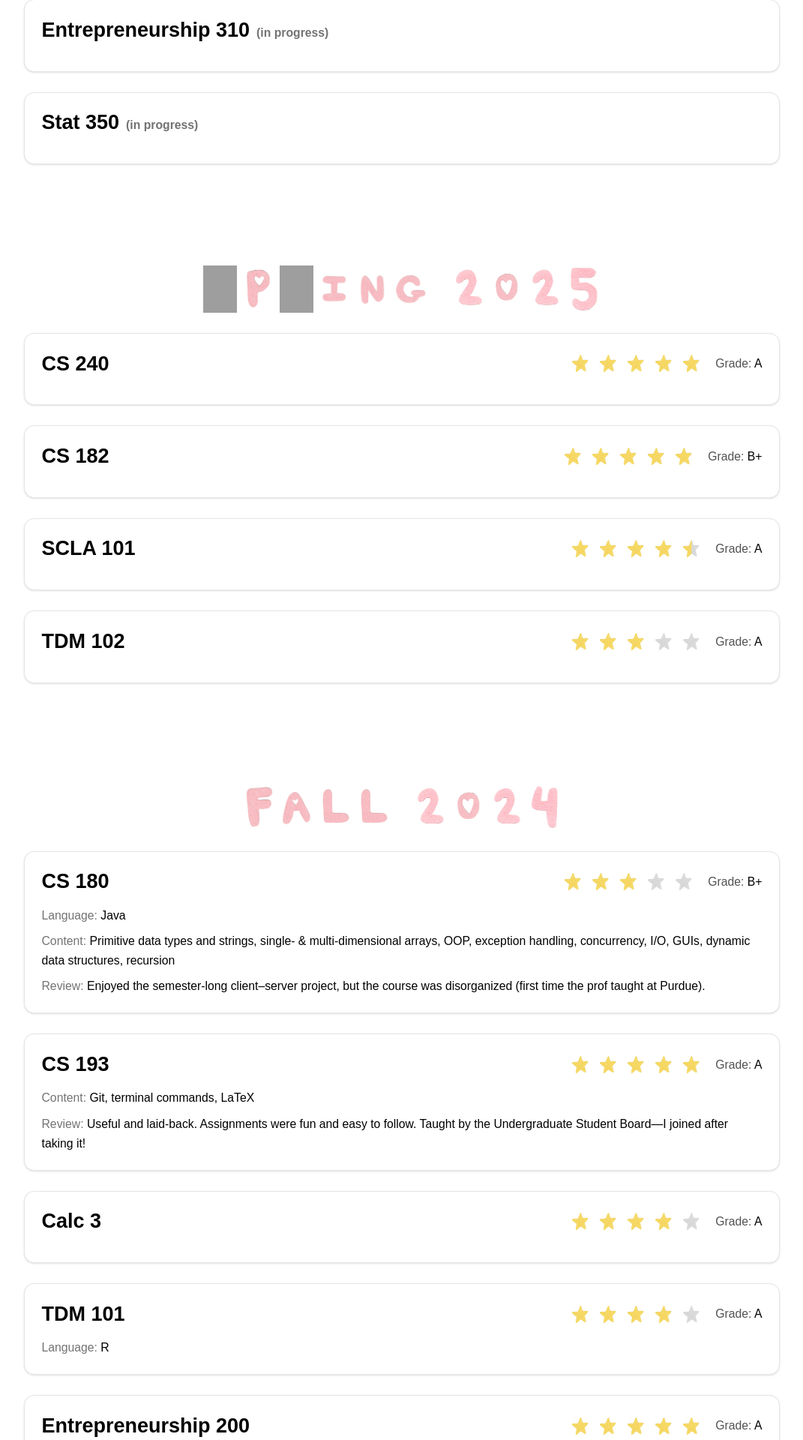
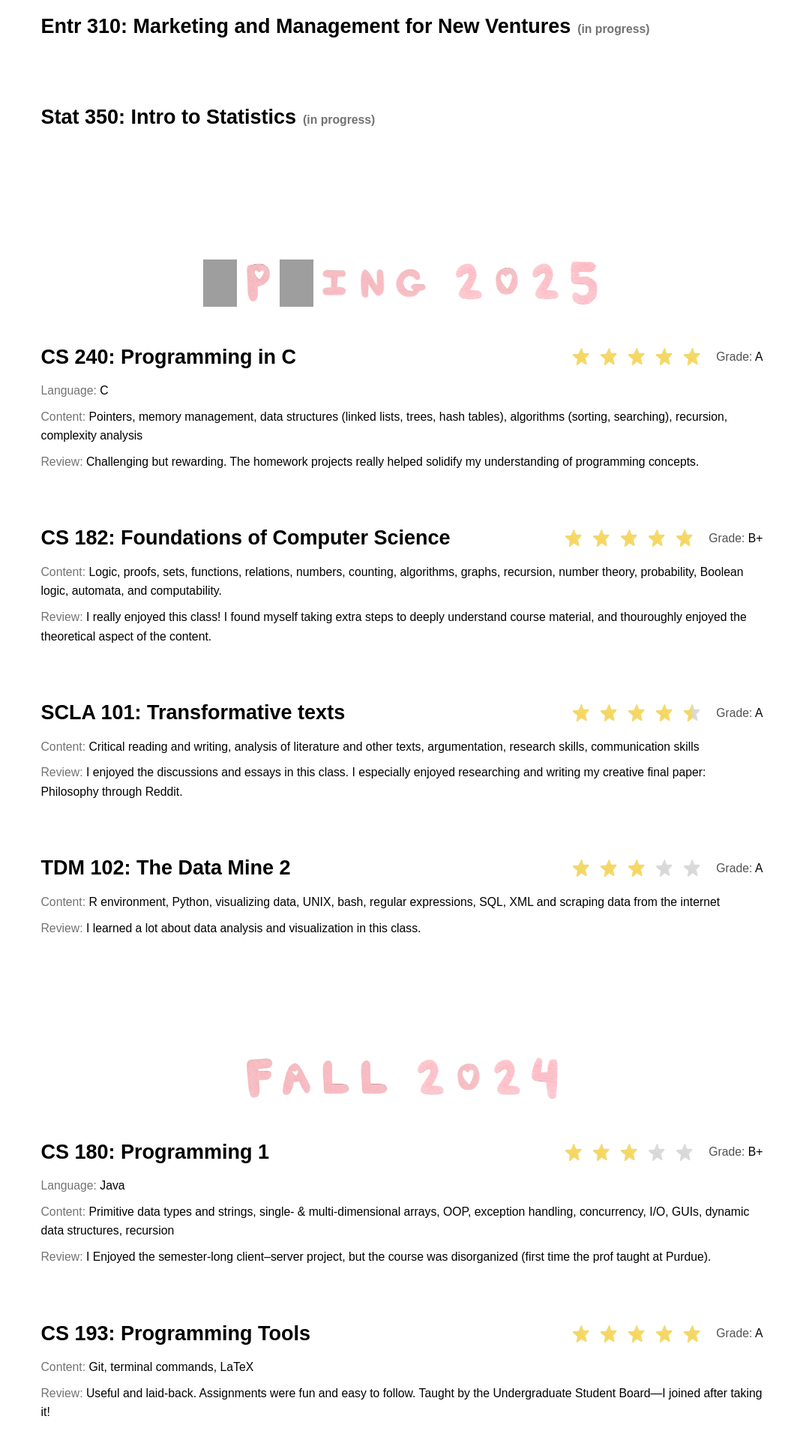
Before and after one commit to anikaact/AnikasArchives, a Next.js app: page /classes in a window 1280 px wide. Shown: the part 576-2496 px from the top of the page at 75% size, without its empty margins (104-1175 px from the left). Built offline with nearby package versions, Linux system fonts and the light colour scheme; grey boxes are pictures that could not be loaded; a web font is replaced by a local one.

Commit message:
wrote all my classes

```diff
--- a/src/app/classes/page.tsx
+++ b/src/app/classes/page.tsx
@@ -85,7 +85,7 @@ function CourseCard({ course }: { course: Course }) {
   const { code, title, grade, rating, language, content, review, inProgress } = course;
 
   return (
-    <div className="rounded-xl border border-neutral-200 shadow-sm p-5 bg-white">
+    <div className="rounded-xl p-5 bg-white">
       <div className="flex flex-wrap items-center justify-between gap-3">
         <div className="text-2xl font-semibold">
           <span className="text-black">{code}</span>
@@ -130,40 +130,81 @@ function CourseCard({ course }: { course: Course }) {
 export default function ClassesPage() {
   const fall2024: Course[] = [
     {
-      code: "CS 180",
+      code: "CS 180: Programming 1",
       grade: "B+",
       rating: 3,
       language: "Java",
       content:
         "Primitive data types and strings, single- & multi-dimensional arrays, OOP, exception handling, concurrency, I/O, GUIs, dynamic data structures, recursion",
       review:
-        "Enjoyed the semester-long client–server project, but the course was disorganized (first time the prof taught at Purdue).",
+        "I Enjoyed the semester-long client–server project, but the course was disorganized (first time the prof taught at Purdue).",
     },
     {
-      code: "CS 193",
+      code: "CS 193: Programming Tools",
       grade: "A",
       rating: 5,
       content: "Git, terminal commands, LaTeX",
       review:
         "Useful and laid-back. Assignments were fun and easy to follow. Taught by the Undergraduate Student Board—I joined after taking it!",
     },
-    { code: "Calc 3", grade: "A", rating: 4, content: "", review: "" },
-    { code: "TDM 101", grade: "A", rating: 4, language: "R", content: "", review: "" },
-    { code: "Entrepreneurship 200", grade: "A", rating: 5, content: "", review: "" },
+    {
+      code: "MA 261: Multivariable Calculus",
+      grade: "A",
+      rating: 4,
+      content: "Planes, lines, and curves in three dimensions. Differential calculus of several variables; multiple integrals.",
+      review: "I mainly self-studied for this class, and the content was interesting. " },
+    {
+      code: "TDM 101: The Data Mine 1",
+      grade: "A",
+      rating: 4,
+      language: "R",
+      content: "R, Python, SQL, UNIX, web scraping",
+      review: "I enjoyed the weekly projects in this class! I had never coded in R previous to this, and it was a smooth introduction into basic R concepts." },
+    {
+      code: "ENTR 200: Intro to Entrepreneurship & Innovation",
+      grade: "A",
+      rating: 5,
+      content: "Intro to entrepreneurship and technology commercialization, business skills, careers, and world economy.",
+      review: "My professor for this class was super engaging! I also enjoyed coming up with a business venture with my group." },
   ];
 
   const spring2025: Course[] = [
-    { code: "CS 240", grade: "A", rating: 5 },
-    { code: "CS 182", grade: "B+", rating: 5 },
-    { code: "SCLA 101", grade: "A", rating: 4.5 },
-    { code: "TDM 102", grade: "A", rating: 3 },
+    {
+      code: "CS 240: Programming in C",
+      grade: "A",
+      rating: 5,
+      language: "C",
+      content: "Pointers, memory management, data structures (linked lists, trees, hash tables), algorithms (sorting, searching), recursion, complexity analysis",
+      review: "Challenging but rewarding. The homework projects really helped solidify my understanding of programming concepts."
+     },
+    {
+      code: "CS 182: Foundations of Computer Science",
+      grade: "B+",
+      rating: 5,
+      content: "Logic, proofs, sets, functions, relations, numbers, counting, algorithms, graphs, recursion, number theory, probability, Boolean logic, automata, and computability.",
+      review: "I really enjoyed this class! I found myself taking extra steps to deeply understand course material, and thouroughly enjoyed the theoretical aspect of the content."
+    },
+    {
+      code: "SCLA 101: Transformative texts",
+      grade: "A",
+      rating: 4.5,
+      content: "Critical reading and writing, analysis of literature and other texts, argumentation, research skills, communication skills",
+      review: "I enjoyed the discussions and essays in this class. I especially enjoyed researching and writing my creative final paper: Philosophy through Reddit."
+     },
+    {
+      code: "TDM 102: The Data Mine 2",
+      grade: "A",
+      rating: 3,
+      content: "R environment, Python, visualizing data, UNIX, bash, regular expressions, SQL, XML and scraping data from the internet",
+      review: "I learned a lot about data analysis and visualization in this class."
+     },
   ];
 
   const fall2025: Course[] = [
-    { code: "CS 250", inProgress: true },
-    { code: "CS 251", inProgress: true },
-    { code: "Entrepreneurship 310", inProgress: true },
-    { code: "Stat 350", inProgress: true },
+    { code: "CS 250: Computer Architecture", inProgress: true },
+    { code: "CS 251: Data structures", inProgress: true },
+    { code: "Entr 310: Marketing and Management for New Ventures", inProgress: true },
+    { code: "Stat 350: Intro to Statistics", inProgress: true },
   ];
 
   return (
--- a/src/app/page.tsx
+++ b/src/app/page.tsx
@@ -81,14 +81,28 @@ export default function Home() {
 
       {/* Bell Tower section */}
       <div className="flex flex-col md:flex-row items-center md:items-start max-w-3xl gap-16">
-        {/* put the frame on the wrapper, not the img */}
-        <div className="w-200 h-auto rounded-lg border-8 border-[#eaa9ae]">
+        {/* Image + caption wrapper with centered background + foreground */}
+        <div className="relative flex justify-center w-full max-w-[360px] text-center">
+          {/* background frame, bigger & behind */}
           <img
-            src="/Bell_tower.jpg"
-            alt="Bell Tower"
-            className="shadow"
+            src="/frame.png"
+            alt="frame"
+            className="absolute inset-0 -z-10 rounded-lg opacity-80 scale-135 translate-y-3"
           />
+
+          {/* foreground image + caption */}
+          <div className="relative z-10 rounded-lg">
+            <img
+              src="/Bell_Tower.jpg"
+              alt="Purdue Bell Tower"
+              className="shadow w-full h-auto rounded-lg"
+            />
+            <p className="mt-1 text-sm text-black bg-transparent">
+              Purdue Bell Tower
+            </p>
+          </div>
         </div>
+
 
 
         {/* text + sticker side by side */}
@@ -136,16 +150,37 @@ export default function Home() {
         )}
       </div>
 
-      {/* Work experiences section (image on RIGHT) */}
+      {/* Work experiences section (image on RIGHT, same format as Hobbies) */}
       <section className="w-full flex justify-center">
         <div className="flex flex-col md:flex-row-reverse items-center md:items-start max-w-3xl gap-16">
-          <img
-            src="/Arrcus.jpg"
-            alt="Arrcus"
-            className="w-60 h-auto rounded-lg shadow"
-          />
-          <div className="flex items-start">
-            <p className="text-lg text-black leading-relaxed">
+
+          {/* Image + caption wrapper with centered background + foreground (framed) */}
+          <div className="relative flex justify-center md:w-auto">
+            {/* fixed-width container so frame & photo align */}
+            <div className="relative w-70 text-center"> {/* 15rem wide; change as needed */}
+              {/* background frame (slightly bigger, behind) */}
+              <img
+                src="/frame.png"
+                alt="Work image background frame"
+                className="absolute inset-0 -z-10 rounded-lg opacity-80 scale-110 -translate-y-5 -translate-x-6"
+              />
+              {/* foreground image + caption */}
+              <div className="relative z-10 rounded-lg">
+                <img
+                  src="/Arrcus.jpg"
+                  alt="Arrcus"
+                  className="shadow w-60 full h-auto rounded-lg"
+                />
+                <p className="mt-1 text-sm text-black bg-transparent -translate-x-">
+                  Arrcus interns!
+                </p>
+              </div>
+            </div>
+          </div>
+
+          {/* text + sticker side by side */}
+          <div className="flex items-start gap-4 relative">
+            <p className="text-lg text-black leading-relaxed relative">
               I've interned at 2 companies so far: Arrcus (Summer 2024) and Sierra Ventures (Summer 2025).
               Learn more about my roles and experiences on the
               <Link
@@ -159,6 +194,7 @@ export default function Home() {
           </div>
         </div>
       </section>
+
 
 
       {/**-----------------------HOBBIES SECTION------------------------/ */}
@@ -183,9 +219,9 @@ export default function Home() {
           <div className="relative flex justify-center w-full">
             {/* background (slightly bigger, behind) */}
             <img
-              src="/frame.jpeg"
+              src="/frame.png"
               alt="Craft fair background"
-              className="absolute w-70 h-auto rounded-lg opacity-80 -translate-y-2"
+              className="absolute w-100 h-auto rounded-lg opacity-80  -translate-y-10 -translate-x-1"
             />
             {/* foreground image + caption */}
             <div className="relative z-10 w-60 h-auto rounded-lg text-center">
@@ -224,6 +260,6 @@ export default function Home() {
       </div>
 
 
-    </main>
+    </main >
   );
 }
```
Also changed, not shown: public/Bell_Tower.jpg.
